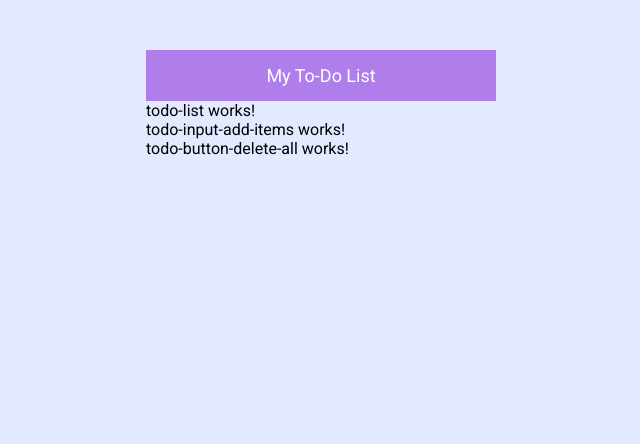
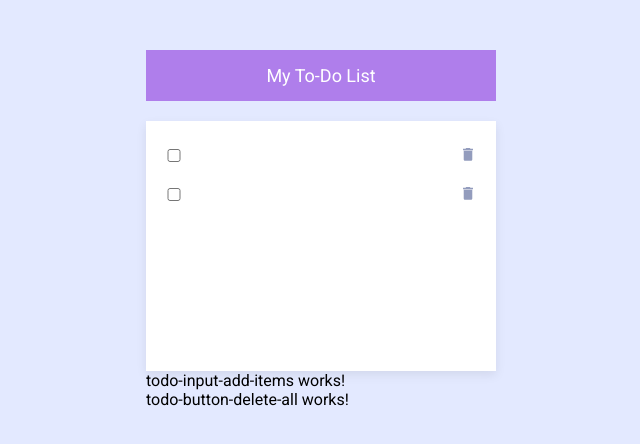
Before and after one commit to eliellds/to-do-list-angular, an Angular app: page / in a window 1280 px wide. Shown: the top 444 px of the page, without its empty margins (319-959 px from the left). Built offline with nearby package versions, Linux system fonts and the light colour scheme.

Commit message:
ajustando estilo da lista, chheck box e botao excluir

```diff
--- a/src/app/modules/home/components/todo-list/todo-list.component.html
+++ b/src/app/modules/home/components/todo-list/todo-list.component.html
@@ -1,4 +1,26 @@
-<p>todo-list works!</p>
+<section>
+
+    <ul>
+        <li>
+            <input type="checkbox">
+            <input type="text">
+
+            <button>
+                <img src="assets/icons/icon-trash.svg" alt="">
+            </button>
+        </li>
+
+        <li>
+            <input type="checkbox">
+            <input type="text" class="checked">
+
+            <button>
+                <img src="assets/icons/icon-trash.svg" alt="">
+            </button>
+        </li>
+    </ul>
+
+</section>
 
 <app-todo-input-add-items></app-todo-input-add-items>
 <app-todo-button-delete-all></app-todo-button-delete-all>
--- a/src/app/modules/home/components/todo-list/todo-list.component.scss
+++ b/src/app/modules/home/components/todo-list/todo-list.component.scss
@@ -0,0 +1,52 @@
+@import '../../../../../dist/scss/variables.scss';
+
+section {
+    width: 100%;
+    min-height: 250px;
+
+    background: $secondary-background-color;
+    box-shadow: 0px 4px 10px rgba(0, 0, 0, 0.08);
+
+    margin-top: 20px;
+
+    &.loading {
+        background-image: url("../../../../../assets/img/bg-task.png");
+        background-repeat: no-repeat;
+        background-position: center 30px;
+    }
+
+    ul {
+        padding: 20px;
+
+        li {
+            display: flex;
+            justify-content: space-between;
+            align-items: center;
+
+            margin-bottom: 10px;
+
+            input {
+                &[type="checkbox"] {
+                    width: 5%;
+                }
+                &[type="text"] {
+                    width: 80%;
+                    padding: 5px 10px;
+                    border: none;
+
+                    font-size: 16px;
+                    color: $primary-text-color;
+                    &.checked {
+                        text-decoration: line-through;
+                    }
+                }
+            }
+
+            button {
+                width: 5%;
+                background: none;
+                border: none;
+            }
+        }
+    }
+}
--- a/src/styles.scss
+++ b/src/styles.scss
@@ -13,6 +13,18 @@ body {
     background: $primary-background-color;
 }
 
+ul {
+    list-style: none;
+}
+
+textarea:focus, input:focus, button {
+    outline: none;
+}
+
+button {
+    cursor: pointer;
+}
+
 //Classes
 .container {
     width: 350px;
```
